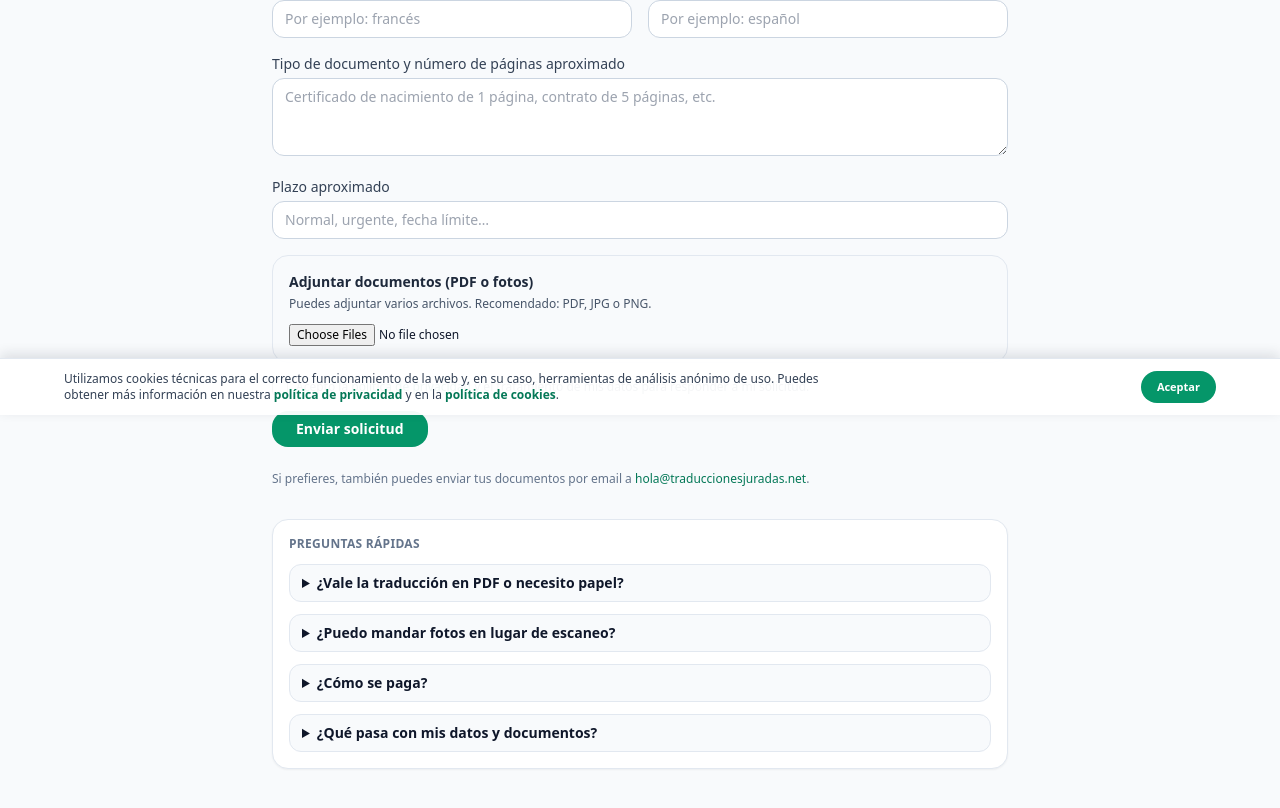
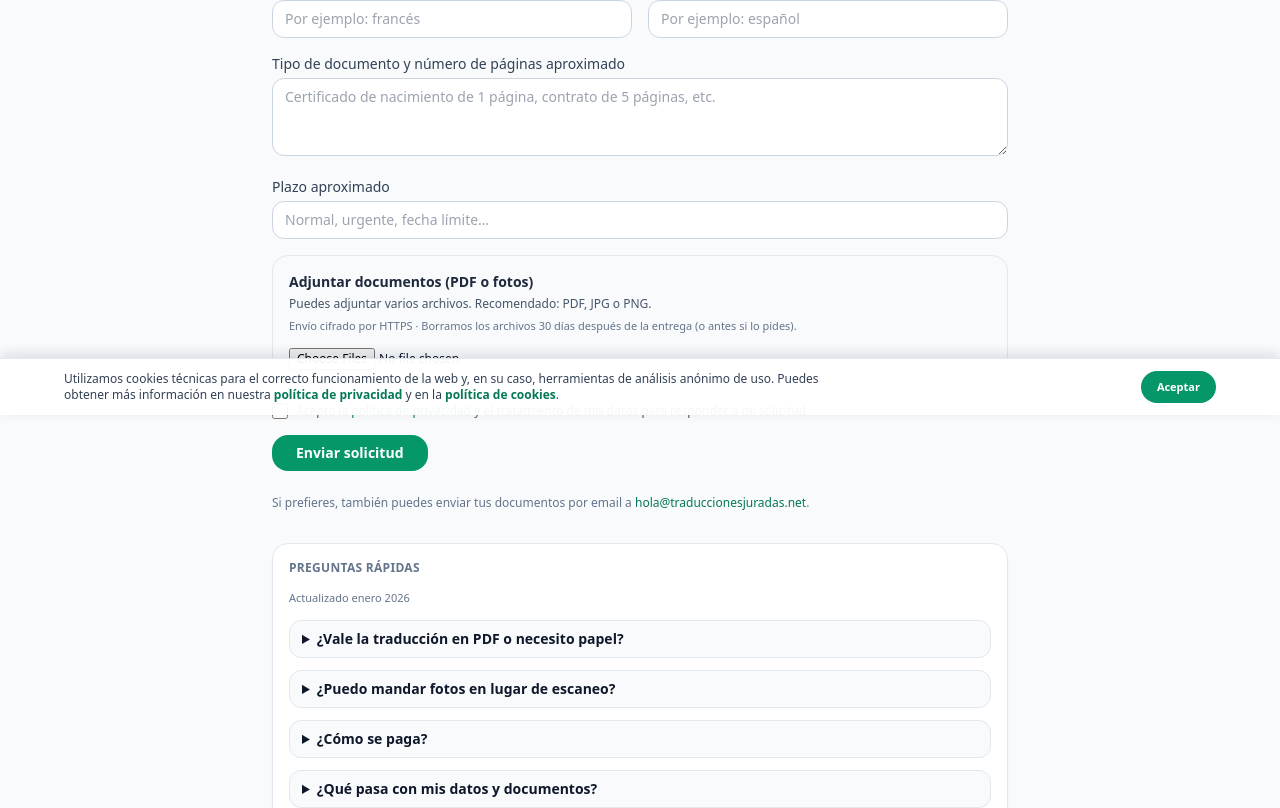
Before and after one commit to juanlatregua/traduccionesjuradas-next, a Next.js app: page /presupuesto in a window 1280 px wide. Shown: the part 385-1193 px from the top of the page. Built offline with nearby package versions, Linux system fonts and the light colour scheme.

Commit message:
Añade nota de seguridad en adjuntos y fecha de actualización en FAQ

```diff
--- a/app/presupuesto/page.tsx
+++ b/app/presupuesto/page.tsx
@@ -283,6 +283,9 @@ export default function PresupuestoPage() {
           <p className="mt-1 text-xs text-slate-600">
             Puedes adjuntar varios archivos. Recomendado: PDF, JPG o PNG.
           </p>
+          <p className="mt-1 text-[11px] text-slate-500">
+            Envío cifrado por HTTPS · Borramos los archivos 30 días después de la entrega (o antes si lo pides).
+          </p>
 
           <input
             id="files"
@@ -376,6 +379,7 @@ export default function PresupuestoPage() {
         <p className="text-xs font-semibold uppercase tracking-wide text-slate-500">
           Preguntas rápidas
         </p>
+        <p className="text-[11px] text-slate-500">Actualizado enero 2026</p>
         <details className="rounded-xl border border-slate-200 bg-slate-50 px-3 py-2">
           <summary className="cursor-pointer text-sm font-semibold text-slate-900">
             ¿Vale la traducción en PDF o necesito papel?
```
